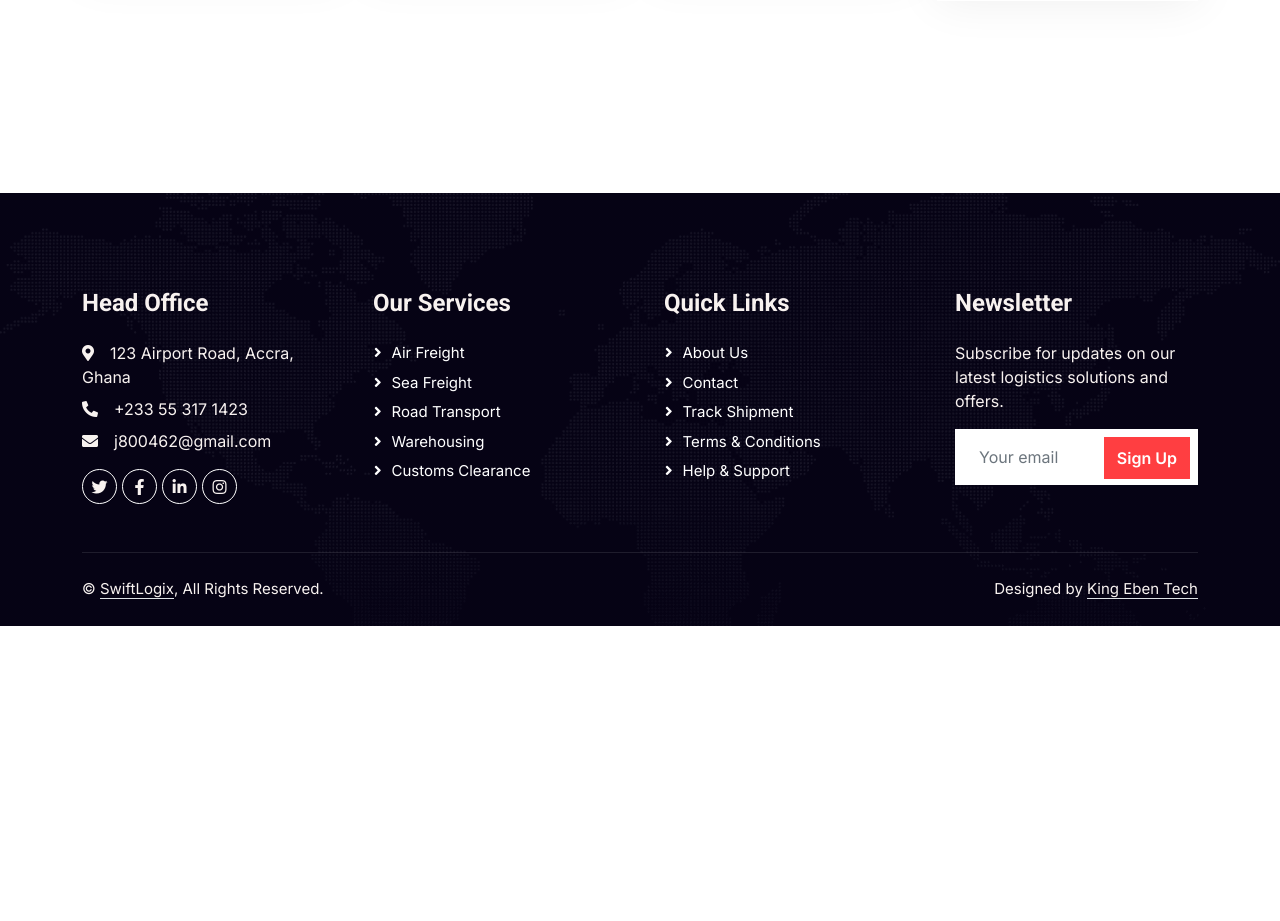
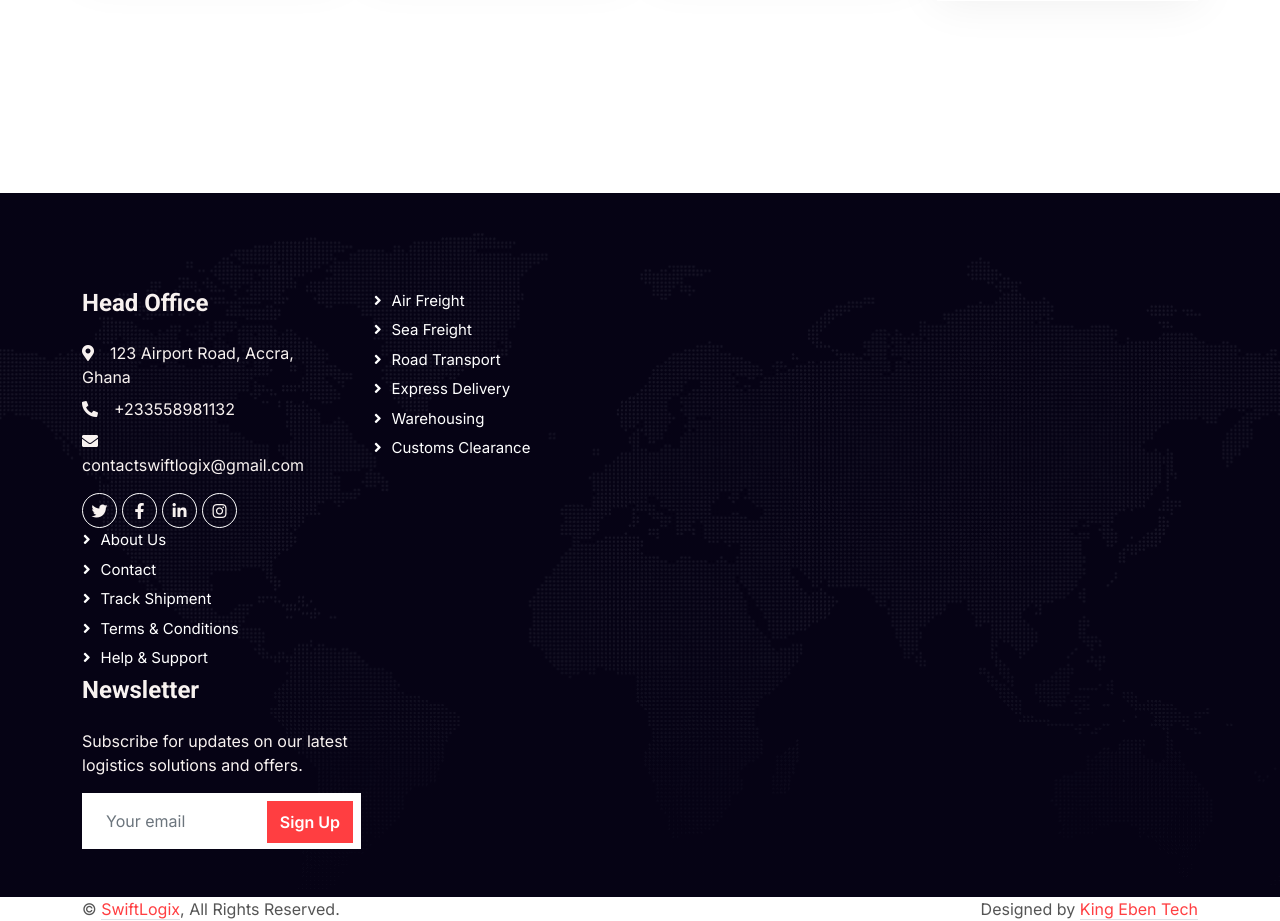
Before and after one commit to Joetech-rgb/didon, a Django app: page /about/ in a window 1280 px wide. Shown: the part 3434-4355 px from the top of the page. Before the commit the page ends 4060 px from the top, so only its background shows below. Run offline with Django 5.2, Linux system fonts and the light colour scheme; some libraries are stand-ins or nearby versions.

Commit message:
Updated admin panel and templates

```diff
--- a/SwiftLogix/templates/about.html
+++ b/SwiftLogix/templates/about.html
@@ -324,8 +324,8 @@
                 <div class="col-lg-3 col-md-6">
                     <h4 class="text-light mb-4">Head Office</h4>
                     <p class="mb-2"><i class="fa fa-map-marker-alt me-3"></i>123 Airport Road, Accra, Ghana</p>
-                    <p class="mb-2"><i class="fa fa-phone-alt me-3"></i>+233 55 317 1423</p>
-                    <p class="mb-2"><i class="fa fa-envelope me-3"></i>j800462@gmail.com</p>
+                    <p class="mb-2"><i class="fa fa-phone-alt me-3"></i>+233558981132</p>
+                    <p class="mb-2"><i class="fa fa-envelope me-3"></i>contactswiftlogix@gmail.com</p>
                     <div class="d-flex pt-2">
                         <a class="btn btn-outline-light btn-social" href="#"><i class="fab fa-twitter"></i></a>
                         <a class="btn btn-outline-light btn-social" href="#"><i class="fab fa-facebook-f"></i></a>
@@ -335,21 +335,22 @@
                 </div>
                 <!-- Services -->
                 <div class="col-lg-3 col-md-6">
-                    <h4 class="text-light mb-4">Our Services</h4>
-                    <a class="btn btn-link" href="#">Air Freight</a>
-                    <a class="btn btn-link" href="#">Sea Freight</a>
-                    <a class="btn btn-link" href="#">Road Transport</a>
-                    <a class="btn btn-link" href="#">Warehousing</a>
-                    <a class="btn btn-link" href="#">Customs Clearance</a>
+
+                    <a class="btn btn-link" href="{% url 'air' %}">Air Freight</a>
+                    <a class="btn btn-link" href="{% url 'sea' %}">Sea Freight</a>
+                    <a class="btn btn-link" href="{% url 'road' %}">Road Transport</a>
+                    <a class="btn btn-link" href="{% url 'express' %}">Express Delivery</a>
+                    <a class="btn btn-link" href="{% url 'warehouse' %}">Warehousing</a>
+                    <a class="btn btn-link" href="{% url 'customs' %}">Customs Clearance</a>
+                </div>
                 </div>
                 <!-- Quick Links -->
                 <div class="col-lg-3 col-md-6">
-                    <h4 class="text-light mb-4">Quick Links</h4>
                     <a class="btn btn-link" href="{% url 'about' %}">About Us</a>
                     <a class="btn btn-link" href="{% url 'contact' %}">Contact</a>
                     <a class="btn btn-link" href="{% url 'track' %}">Track Shipment</a>
-                    <a class="btn btn-link" href="#">Terms & Conditions</a>
-                    <a class="btn btn-link" href="#">Help & Support</a>
+                    <a class="btn btn-link" href="{% url 'terms' %}">Terms & Conditions</a>
+                    <a class="btn btn-link" href="{% url 'help' %}">Help & Support</a>
                 </div>
                 <!-- Newsletter -->
                 <div class="col-lg-3 col-md-6">
--- a/SwiftLogix/templates/air.html
+++ b/SwiftLogix/templates/air.html
@@ -129,8 +129,8 @@
                 <div class="col-lg-3 col-md-6">
                     <h4 class="text-light mb-4">Contact</h4>
                     <p><i class="fa fa-map-marker-alt me-3"></i> Sunyani, Ghana</p>
-                    <p><i class="fa fa-phone-alt me-3"></i> +233 540 191 971</p>
-                    <p><i class="fa fa-envelope me-3"></i> ankamahjoseph731@gmail.com</p>
+                    <p><i class="fa fa-phone-alt me-3"></i> +233558981132</p>
+                    <p><i class="fa fa-envelope me-3"></i> contactswiftlogix@gmail.com</p>
                 </div>
             </div>
         </div>
--- a/SwiftLogix/templates/contact.html
+++ b/SwiftLogix/templates/contact.html
@@ -168,8 +168,8 @@
                 <div class="col-lg-3 col-md-6">
                     <h4 class="text-light mb-4">Head Office</h4>
                     <p class="mb-2"><i class="fa fa-map-marker-alt me-3"></i>123 Airport Road, Accra, Ghana</p>
-                    <p class="mb-2"><i class="fa fa-phone-alt me-3"></i>+233 55 317 1423</p>
-                    <p class="mb-2"><i class="fa fa-envelope me-3"></i>j8001462@gmail.com</p>
+                    <p class="mb-2"><i class="fa fa-phone-alt me-3"></i>+233558981132</p>
+                    <p class="mb-2"><i class="fa fa-envelope me-3"></i>contactswiftlogix@gmail.com</p>
                     <div class="d-flex pt-2">
                         <a class="btn btn-outline-light btn-social" href="#"><i class="fab fa-twitter"></i></a>
                         <a class="btn btn-outline-light btn-social" href="#"><i class="fab fa-facebook-f"></i></a>
--- a/SwiftLogix/templates/customs.html
+++ b/SwiftLogix/templates/customs.html
@@ -122,8 +122,8 @@
                 <div class="col-lg-3 col-md-6">
                     <h4 class="text-light mb-4">Head Office</h4>
                     <p class="mb-2"><i class="fa fa-map-marker-alt me-3"></i>123 Airport Road, Accra, Ghana</p>
-                    <p class="mb-2"><i class="fa fa-phone-alt me-3"></i>+233 55 317 1423</p>
-                    <p class="mb-2"><i class="fa fa-envelope me-3"></i>j8001462@gmail.com</p>
+                    <p class="mb-2"><i class="fa fa-phone-alt me-3"></i>+233558981132</p>
+                    <p class="mb-2"><i class="fa fa-envelope me-3"></i>contactswiftlogix@gmail.com</p>
                     <div class="d-flex pt-2">
                         <a class="btn btn-outline-light btn-social" href="#"><i class="fab fa-twitter"></i></a>
                         <a class="btn btn-outline-light btn-social" href="#"><i class="fab fa-facebook-f"></i></a>
--- a/SwiftLogix/templates/dashboard.html
+++ b/SwiftLogix/templates/dashboard.html
@@ -191,8 +191,8 @@
                 <div class="col-lg-3 col-md-6">
                     <h4 class="text-light mb-4">Head Office</h4>
                     <p class="mb-2"><i class="fa fa-map-marker-alt me-3"></i>123 Airport Road, Accra, Ghana</p>
-                    <p class="mb-2"><i class="fa fa-phone-alt me-3"></i>+233 55 317 1423</p>
-                    <p class="mb-2"><i class="fa fa-envelope me-3"></i>j8001462@gmail.com</p>
+                    <p class="mb-2"><i class="fa fa-phone-alt me-3"></i>+233558981132</p>
+                    <p class="mb-2"><i class="fa fa-envelope me-3"></i>contactswiftlogix@gmail.com</p>
                 </div>
                 <div class="col-lg-3 col-md-6">
                     <h4 class="text-light mb-4">Quick Links</h4>
--- a/SwiftLogix/templates/express.html
+++ b/SwiftLogix/templates/express.html
@@ -188,8 +188,8 @@ let the divs go side and side and take the old picture out {% load static %}
                 <div class="col-lg-3 col-md-6">
                     <h4 class="text-light mb-4">Head Office</h4>
                     <p class="mb-2"><i class="fa fa-map-marker-alt me-3"></i>123 Airport Road, Accra, Ghana</p>
-                    <p class="mb-2"><i class="fa fa-phone-alt me-3"></i>+233 55 317 1423</p>
-                    <p class="mb-2"><i class="fa fa-envelope me-3"></i>j8001462@gmail.com</p>
+                    <p class="mb-2"><i class="fa fa-phone-alt me-3"></i>+233558981132</p>
+                    <p class="mb-2"><i class="fa fa-envelope me-3"></i>contactswiftlogix@gmail.com</p>
                     <div class="d-flex pt-2">
                         <a class="btn btn-outline-light btn-social" href="#"><i class="fab fa-twitter"></i></a>
                         <a class="btn btn-outline-light btn-social" href="#"><i class="fab fa-facebook-f"></i></a>
--- a/SwiftLogix/templates/feature.html
+++ b/SwiftLogix/templates/feature.html
@@ -138,8 +138,8 @@
                 <div class="col-lg-3 col-md-6">
                     <h4 class="text-light mb-4">Head Office</h4>
                     <p class="mb-2"><i class="fa fa-map-marker-alt me-3"></i>123  Airport Road, Accra, Ghana</p>
-                    <p class="mb-2"><i class="fa fa-phone-alt me-3"></i>+233 55 317 1423</p>
-                    <p class="mb-2"><i class="fa fa-envelope me-3"></i>j800462@gmail.com</p>
+                    <p class="mb-2"><i class="fa fa-phone-alt me-3"></i>+233558981132</p>
+                    <p class="mb-2"><i class="fa fa-envelope me-3"></i>contactswiftlogix@gmail.com</p>
                     <div class="d-flex pt-2">
                         <a class="btn btn-outline-light btn-social" href="#"><i class="fab fa-twitter"></i></a>
                         <a class="btn btn-outline-light btn-social" href="#"><i class="fab fa-facebook-f"></i></a>
--- a/SwiftLogix/templates/help.html
+++ b/SwiftLogix/templates/help.html
@@ -124,8 +124,8 @@
                 <div class="col-lg-3 col-md-6">
                     <h4 class="text-light mb-4">Head Office</h4>
                     <p class="mb-2"><i class="fa fa-map-marker-alt me-3"></i>123 Airport Road, Accra, Ghana</p>
-                    <p class="mb-2"><i class="fa fa-phone-alt me-3"></i>+233 55 317 1423</p>
-                    <p class="mb-2"><i class="fa fa-envelope me-3"></i>j800162@gmail.com</p>
+                    <p class="mb-2"><i class="fa fa-phone-alt me-3"></i>+233558981132</p>
+                    <p class="mb-2"><i class="fa fa-envelope me-3"></i>contactswiftlogix@gmail.com</p>
                     <div class="d-flex pt-2">
                         <a class="btn btn-outline-light btn-social" href="#"><i class="fab fa-twitter"></i></a>
                         <a class="btn btn-outline-light btn-social" href="#"><i class="fab fa-facebook-f"></i></a>
--- a/SwiftLogix/templates/home.html
+++ b/SwiftLogix/templates/home.html
@@ -648,8 +648,8 @@
                 <div class="col-lg-3 col-md-6">
                     <h4 class="text-light mb-4">Head Office</h4>
                     <p class="mb-2"><i class="fa fa-map-marker-alt me-3"></i>123 Airport Road, Accra, Ghana</p>
-                    <p class="mb-2"><i class="fa fa-phone-alt me-3"></i>+233 55 317 1423</p>
-                    <p class="mb-2"><i class="fa fa-envelope me-3"></i>j800462@gmail.com</p>
+                    <p class="mb-2"><i class="fa fa-phone-alt me-3"></i>+233558981132</p>
+                    <p class="mb-2"><i class="fa fa-envelope me-3"></i>contactswiftlogix@gmail.com</p>
                     <div class="d-flex pt-2">
                         <a class="btn btn-outline-light btn-social" href="#"><i class="fab fa-twitter"></i></a>
                         <a class="btn btn-outline-light btn-social" href="#"><i class="fab fa-facebook-f"></i></a>
--- a/SwiftLogix/templates/profile.html
+++ b/SwiftLogix/templates/profile.html
@@ -127,8 +127,8 @@
                 <div class="col-lg-3 col-md-6">
                     <h4 class="text-light mb-4">Head Office</h4>
                     <p class="mb-2"><i class="fa fa-map-marker-alt me-3"></i>123 Airport Road, Accra, Ghana</p>
-                    <p class="mb-2"><i class="fa fa-phone-alt me-3"></i>+233 55 317 1423</p>
-                    <p class="mb-2"><i class="fa fa-envelope me-3"></i>j8001462@gmail.com</p>
+                    <p class="mb-2"><i class="fa fa-phone-alt me-3"></i>+233558981132</p>
+                    <p class="mb-2"><i class="fa fa-envelope me-3"></i>contactswiftlogix@gmail.com</p>
                 </div>
                 <div class="col-lg-3 col-md-6">
                     <h4 class="text-light mb-4">Quick Links</h4>
--- a/SwiftLogix/templates/quote.html
+++ b/SwiftLogix/templates/quote.html
@@ -136,8 +136,8 @@
                 <div class="col-lg-3 col-md-6">
                     <h4 class="text-light mb-4">Head Office</h4>
                     <p class="mb-2"><i class="fa fa-map-marker-alt me-3"></i>123 Airport Road, Accra, Ghana</p>
-                    <p class="mb-2"><i class="fa fa-phone-alt me-3"></i>+233 55 317 1423</p>
-                    <p class="mb-2"><i class="fa fa-envelope me-3"></i>j800462@gmail.com</p>
+                    <p class="mb-2"><i class="fa fa-phone-alt me-3"></i>+233558981132</p>
+                    <p class="mb-2"><i class="fa fa-envelope me-3"></i>contactswiftlogix@gmail.com</p>
                     <div class="d-flex pt-2">
                         <a class="btn btn-outline-light btn-social" href="#"><i class="fab fa-twitter"></i></a>
                         <a class="btn btn-outline-light btn-social" href="#"><i class="fab fa-facebook-f"></i></a>
--- a/SwiftLogix/templates/register.html
+++ b/SwiftLogix/templates/register.html
@@ -339,8 +339,8 @@
                 <div class="col-lg-3 col-md-6">
                     <h4 class="text-light mb-4">Head Office</h4>
                     <p class="mb-2"><i class="fa fa-map-marker-alt me-3"></i>123 Airport Road, Accra, Ghana</p>
-                    <p class="mb-2"><i class="fa fa-phone-alt me-3"></i>+233 55 317 1423</p>
-                    <p class="mb-2"><i class="fa fa-envelope me-3"></i>j800462@gmail.com</p>
+                    <p class="mb-2"><i class="fa fa-phone-alt me-3"></i>+233558981132</p>
+                    <p class="mb-2"><i class="fa fa-envelope me-3"></i>contactswiftlogix@gmail.com</p>
                     <div class="d-flex pt-2">
                         <a class="btn btn-outline-light btn-social" href="#"><i class="fab fa-twitter"></i></a>
                         <a class="btn btn-outline-light btn-social" href="#"><i class="fab fa-facebook-f"></i></a>
--- a/SwiftLogix/templates/road.html
+++ b/SwiftLogix/templates/road.html
@@ -178,8 +178,8 @@
                 <div class="col-lg-3 col-md-6">
                     <h4 class="text-light mb-4">Head Office</h4>
                     <p class="mb-2"><i class="fa fa-map-marker-alt me-3"></i>123 Airport Road, Accra, Ghana</p>
-                    <p class="mb-2"><i class="fa fa-phone-alt me-3"></i>+233 55 317 1423</p>
-                    <p class="mb-2"><i class="fa fa-envelope me-3"></i>j800462@gmail.com</p>
+                    <p class="mb-2"><i class="fa fa-phone-alt me-3"></i>+233558981132</p>
+                    <p class="mb-2"><i class="fa fa-envelope me-3"></i>contactswiftlogix@gmail.com</p>
                     <div class="d-flex pt-2">
                         <a class="btn btn-outline-light btn-social" href="#"><i class="fab fa-twitter"></i></a>
                         <a class="btn btn-outline-light btn-social" href="#"><i class="fab fa-facebook-f"></i></a>
--- a/SwiftLogix/templates/sea.html
+++ b/SwiftLogix/templates/sea.html
@@ -118,8 +118,8 @@
                 <div class="col-lg-3 col-md-6">
                     <h4 class="text-light mb-4">Contact</h4>
                     <p><i class="fa fa-map-marker-alt me-3"></i> Sunyani, Ghana</p>
-                    <p><i class="fa fa-phone-alt me-3"></i> +233 540 191 971</p>
-                    <p><i class="fa fa-envelope me-3"></i> j800462@gmail.com</p>
+                    <p><i class="fa fa-phone-alt me-3"></i> +233558981132</p>
+                    <p><i class="fa fa-envelope me-3"></i> contactswiftlogix@gmail.com</p>
                 </div>
             </div>
         </div>
--- a/SwiftLogix/templates/service.html
+++ b/SwiftLogix/templates/service.html
@@ -334,8 +334,8 @@
                 <div class="col-lg-3 col-md-6">
                     <h4 class="text-light mb-4">Head Office</h4>
                     <p class="mb-2"><i class="fa fa-map-marker-alt me-3"></i>123 Airport Road, Accra, Ghana</p>
-                    <p class="mb-2"><i class="fa fa-phone-alt me-3"></i>+233 55 317 1423</p>
-                    <p class="mb-2"><i class="fa fa-envelope me-3"></i>j800462@gmail.com</p>
+                    <p class="mb-2"><i class="fa fa-phone-alt me-3"></i>+233558981132</p>
+                    <p class="mb-2"><i class="fa fa-envelope me-3"></i>contactswiftlogix@gmail.com</p>
                     <div class="d-flex pt-2">
                         <a class="btn btn-outline-light btn-social" href="#"><i class="fab fa-twitter"></i></a>
                         <a class="btn btn-outline-light btn-social" href="#"><i class="fab fa-facebook-f"></i></a>
--- a/SwiftLogix/templates/team.html
+++ b/SwiftLogix/templates/team.html
@@ -324,8 +324,8 @@
                 <div class="col-lg-3 col-md-6">
                     <h4 class="text-light mb-4">Head Office</h4>
                     <p class="mb-2"><i class="fa fa-map-marker-alt me-3"></i>123  Airport Road, Accra, Ghana</p>
-                    <p class="mb-2"><i class="fa fa-phone-alt me-3"></i>+233 55 317 1423</p>
-                    <p class="mb-2"><i class="fa fa-envelope me-3"></i>j800462@gmail.com</p>
+                    <p class="mb-2"><i class="fa fa-phone-alt me-3"></i>+233558981132</p>
+                    <p class="mb-2"><i class="fa fa-envelope me-3"></i>contactswiftlogix@gmail.com</p>
                     <div class="d-flex pt-2">
                         <a class="btn btn-outline-light btn-social" href="#"><i class="fab fa-twitter"></i></a>
                         <a class="btn btn-outline-light btn-social" href="#"><i class="fab fa-facebook-f"></i></a>
--- a/SwiftLogix/templates/terms.html
+++ b/SwiftLogix/templates/terms.html
@@ -127,8 +127,8 @@
                 <div class="col-lg-3 col-md-6">
                     <h4 class="text-light mb-4">Head Office</h4>
                     <p class="mb-2"><i class="fa fa-map-marker-alt me-3"></i>123 Airport Road, Accra, Ghana</p>
-                    <p class="mb-2"><i class="fa fa-phone-alt me-3"></i>+233 55 317 1423</p>
-                    <p class="mb-2"><i class="fa fa-envelope me-3"></i>j800462@gmail.com</p>
+                    <p class="mb-2"><i class="fa fa-phone-alt me-3"></i>+233558981132</p>
+                    <p class="mb-2"><i class="fa fa-envelope me-3"></i>contactswiftlogix@gmail.com</p>
                     <div class="d-flex pt-2">
                         <a class="btn btn-outline-light btn-social" href="#"><i class="fab fa-twitter"></i></a>
                         <a class="btn btn-outline-light btn-social" href="#"><i class="fab fa-facebook-f"></i></a>
--- a/SwiftLogix/templates/track.html
+++ b/SwiftLogix/templates/track.html
@@ -318,9 +318,9 @@
 
                     <p><i class="fa fa-map-marker-alt me-3"></i>123 Airport Road, Accra, Ghana</p>
 
-                    <p><i class="fa fa-phone-alt me-3"></i>+233 55 317 1423</p>
+                    <p><i class="fa fa-phone-alt me-3"></i>+233558981132</p>
 
-                    <p><i class="fa fa-envelope me-3"></i>j800462@gmail.com</p>
+                    <p><i class="fa fa-envelope me-3"></i>contactswiftlogix@gmail.com</p>
 
                 </div>
 
--- a/SwiftLogix/templates/warehouse.html
+++ b/SwiftLogix/templates/warehouse.html
@@ -112,8 +112,8 @@
                 <div class="col-lg-3 col-md-6">
                     <h4 class="text-light mb-4">Head Office</h4>
                     <p class="mb-2"><i class="fa fa-map-marker-alt me-3"></i>123 Airport Road, Accra, Ghana</p>
-                    <p class="mb-2"><i class="fa fa-phone-alt me-3"></i>+233 55 317 1423</p>
-                    <p class="mb-2"><i class="fa fa-envelope me-3"></i>j800462@gmail.com</p>
+                    <p class="mb-2"><i class="fa fa-phone-alt me-3"></i>+233558981132</p>
+                    <p class="mb-2"><i class="fa fa-envelope me-3"></i>contactswiftlogix@gmail.com</p>
                     <div class="d-flex pt-2">
                         <a class="btn btn-outline-light btn-social" href="#"><i class="fab fa-twitter"></i></a>
                         <a class="btn btn-outline-light btn-social" href="#"><i class="fab fa-facebook-f"></i></a>
```
Also changed, not shown: SwiftLogix/templates/testimonial.html (+10 -10 lines).
